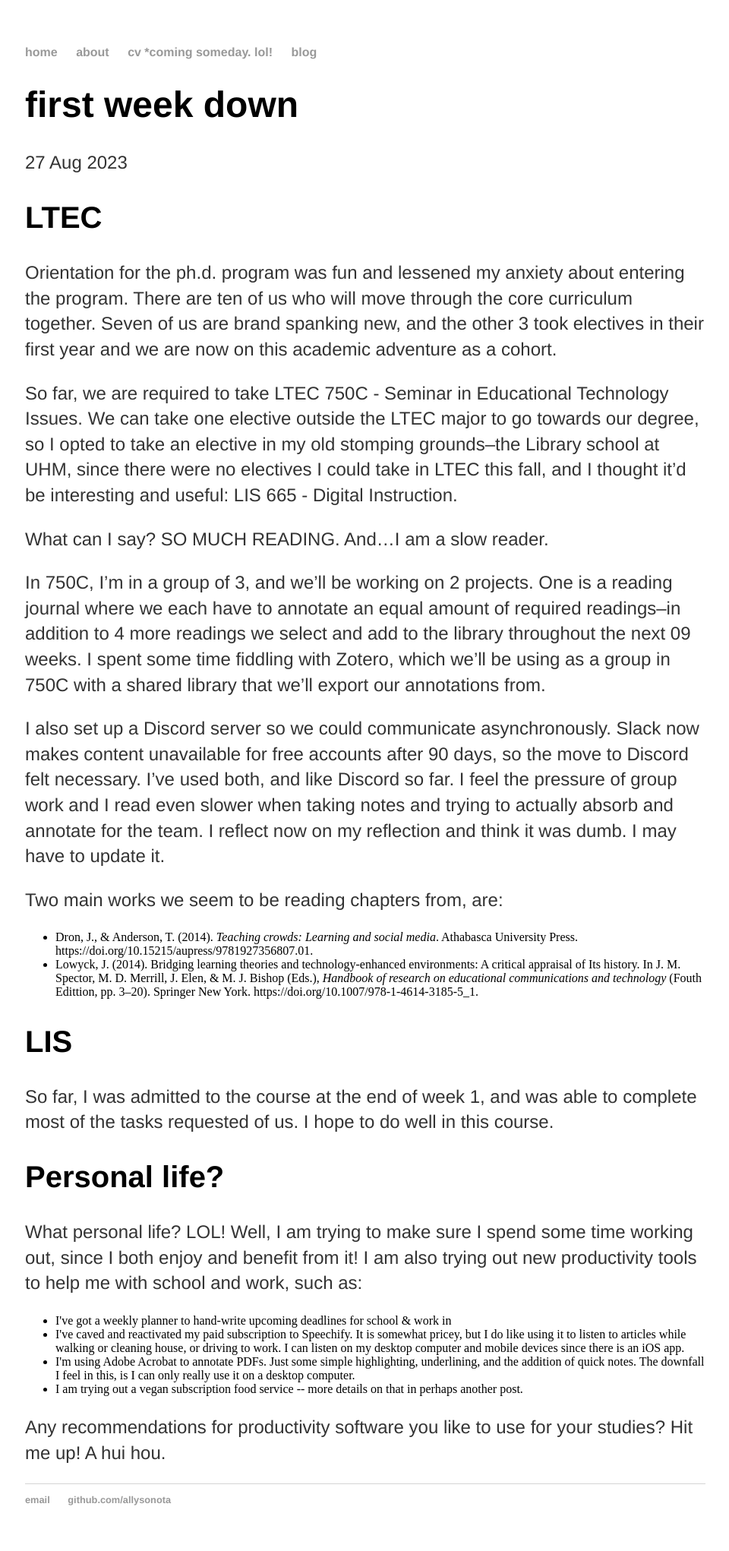
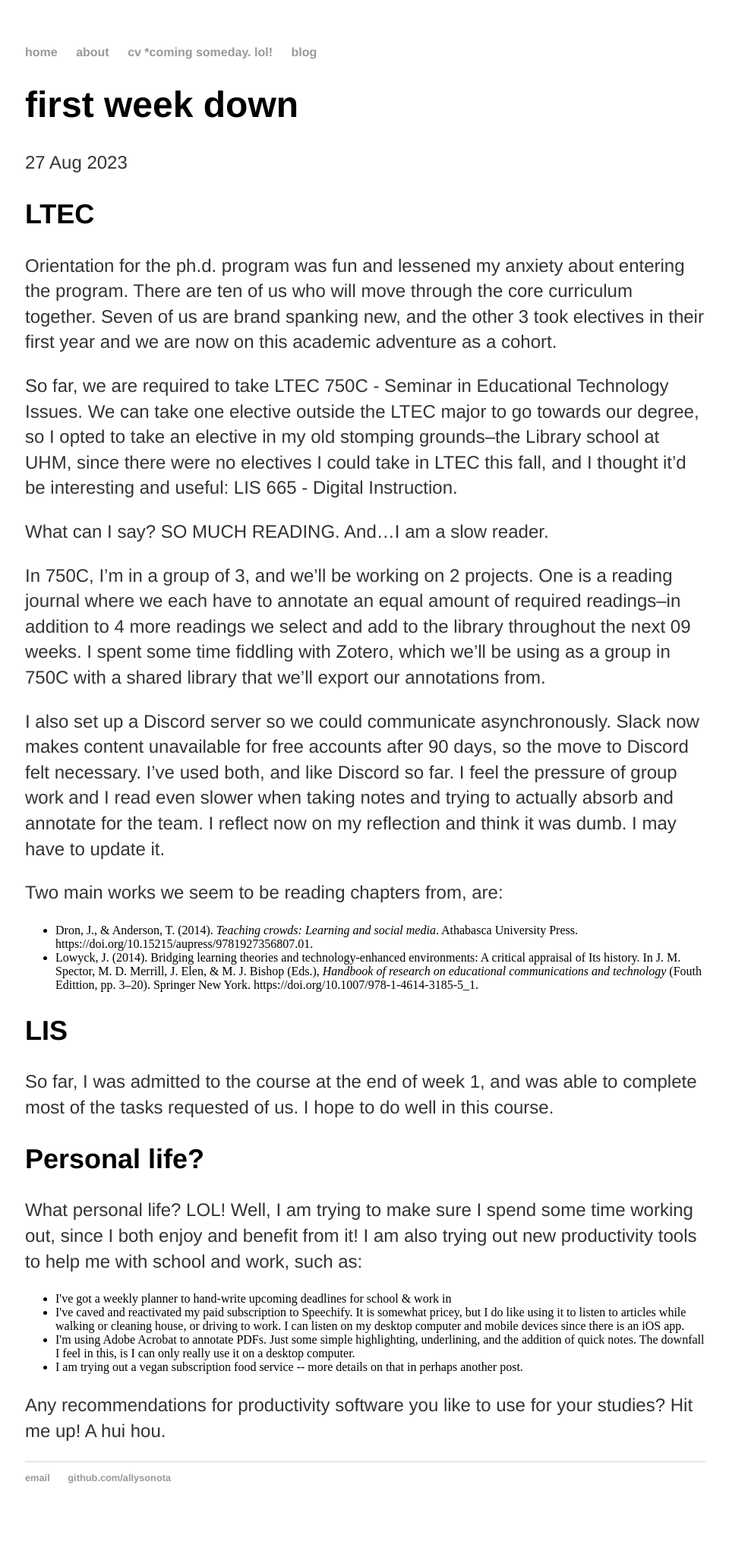
Before and after one commit to allysonota/allysonota.github.io, a Jekyll site: the page built from _posts/2023-08-27-first-week-down.md, in a window 1280 px wide. Shown: the whole page at 76% size, without its empty margins (159-1119 px from the left). Built offline with Jekyll 4.4.1, drawn with Linux system fonts in a browser that asks for light colours; after the commit the page ends 2013 px from its top, so only the background shows below that.

Commit message:
Update main.css
Change H2 from 2.5em to 2.25

```diff
--- a/css/main.css
+++ b/css/main.css
@@ -24,7 +24,7 @@ h1 {
     font-family:'Helvetica', 'Arial', 'Sans-Serif';
 }
 h2 {
-    font-size: 2.5em;
+    font-size: 2.25em;
     font-family:'Helvetica', 'Arial', 'Sans-Serif';
 }
 
```
